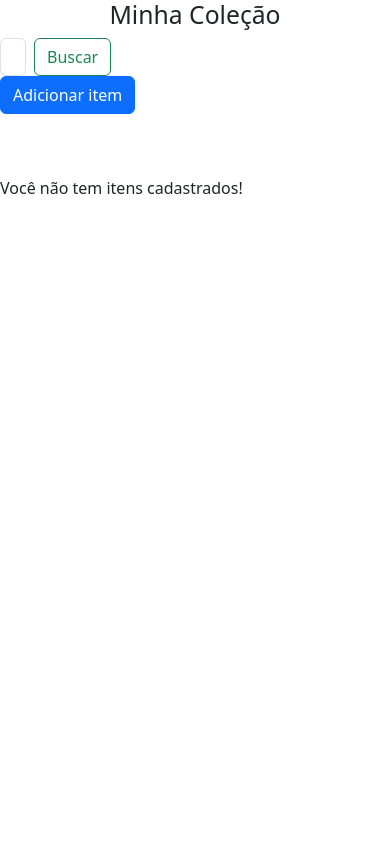
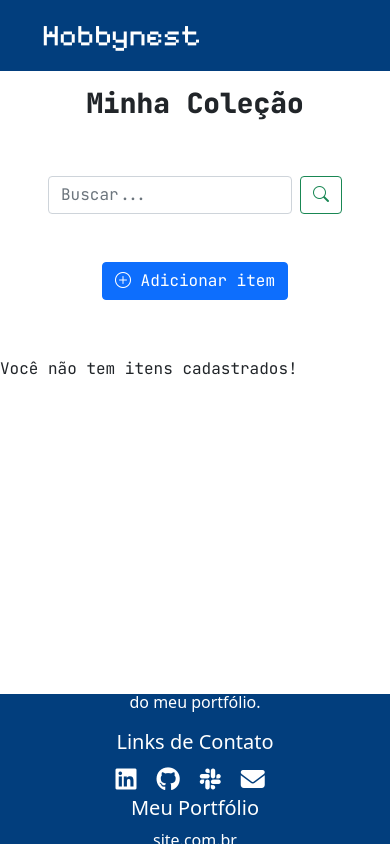
Before and after one commit to ResenDev/HobbyNest, a Django app: page /itens/meus_itens/ in a window 390 px wide. Run offline with Django 5.2, Linux system fonts and the light colour scheme; the visitor is signed in with stand-in values (Sample User, id 1); data that the repository does not hold is empty; some libraries are stand-ins or nearby versions.

Commit message:
✅ Logout Funcionando e :art: Melhoria no design

```diff
--- a/app/item/admin.py
+++ b/app/item/admin.py
@@ -5,5 +5,5 @@ from item.models import Item
 
 @admin.register(Item)
 class UserAdmin(admin.ModelAdmin):
-    list_display = 'id','titulo','categoria','marca','descricao_item','ano_aquisicao','user_FK'
-    ordering='id',
+    list_display = 'id', 'titulo', 'categoria', 'marca', 'descricao_item', 'ano_aquisicao', 'user_FK'
+    ordering = 'id',
--- a/app/item/templates/item/cadastro_item.html
+++ b/app/item/templates/item/cadastro_item.html
@@ -0,0 +1,6 @@
+{% extends "global/base_modal.html" %}
+
+{% block content %}
+<p>Lorem ipsum dolor sit amet consectetur adipisicing elit. Ducimus accusantium officiis nisi fuga facere magnam aspernatur quaerat dicta, modi illum dolorem ipsa officia impedit voluptatem delectus animi! At, tenetur sit.</p>
+{% endblock content %}
+{% block cta %}Cadastrar{% endblock cta %}
--- a/app/item/templates/item/lista_itens.html
+++ b/app/item/templates/item/lista_itens.html
@@ -1,33 +1,38 @@
-{% load crispy_forms_tags %}
-{% include "global/partials/head.html" %}
-<body>
-    <main class="col-md-9 ms-sm-auto col-lg-10 px-md-4">
-
+{% extends "global/base.html" %}
+    {% block content %}
+        <main>
             <!--Barra de pesquisa inicio-->
-        <div class="container-header">
-            <h1 class="h2 text-center">Minha Coleção</h1>
-            <div class="search-container w-25">
-                <form class="d-flex  " role="search">
+            <div class="container-header mt-3">
+                <h1 class="text-center">Minha Coleção</h1>
+                <div class="d-flex justify-content-center align-items-center">
+                    <form class="d-flex m-5 bg-white  " role="search">
                         <input class="form-control me-2" type="search" placeholder="Buscar..." aria-label="Search">
-                    <button class="btn btn-outline-success" type="submit">Buscar</button>
+                        <button class="btn btn-outline-success" type="submit"><i class="bi bi-search"></i></button>
                     </form>
                 </div>
                 <!--Barra de pesquisa final-->
 
                 <!--Add item inicio-->
-            <a href="{% url 'item:cadastrar_item' %}">
-                <button class="btn btn-primary"><i class="bi bi-plus-circle"></i> Adicionar item</button>
+                <div class="container-add d-flex justify-content-center align-items-center">
+                    <a
+                    href=""
+                    class="btn btn-primary"
+                    data-bs-toggle="modal"
+                    data-bs-target="#addItem"
+                    >
+                        <i class="bi bi-plus-circle"></i> Adicionar item
                     </a>
+                </div>
             </div>
             <!--Add item final-->
             <canvas class="my-4 w-100" id="myChart" width="900" height="20"></canvas>
             <!--Tabela inicio-->
             {% if itens %}
             <div class="table-responsive">
-            <table class="table table-striped">
+                <table class="table table-striped w-100 ">
                     <thead>
                         <tr>
-                        <th scope="col">ID</th>
+
                             <th scope="col">Título</th>
                             <th scope="col">Categoria</th>
                             <th scope="col">Marca</th>
@@ -39,18 +44,18 @@
                     <tbody class="table-group-divider">
                         {% for item in itens %}
                         <tr>
-                        <th scope="row">{{item.pk}}</th>
+
                             <td>{{  item.titulo  }}</td>
                             <td>{{ item.categoria  }}</td>
                             <td>{{ item.marca  }}</td>
                             <td>{{ item.descricao_item  }}</td>
                             <td>{{ item.ano_aquisicao }}</td>
                             <td>
-                            <a class="btn btn-warning" href="{% url 'item:atualizar_item' pk=item.pk %}">
-                                <i class="bi bi-pencil-fill" ></i> Editar</button>
+                                <a class="btn btn-warning" id="editar-btn" href="{% url 'item:atualizar_item' pk=item.pk %}">
+                                    <i class="bi bi-pencil-fill" id="editar-icon" ></i></button>
                                 </a>
-                            <a class="btn btn-danger" href="">
-                                <i class="bi bi-trash-fill"></i> Deletar</button>
+                                <a class="btn btn-danger" id="deletar-btn" href="">
+                                    <i class="bi bi-trash-fill"id="deletar-icon"></i></button>
                                 </a>
                             </td>
                         </tr>
@@ -60,11 +65,67 @@
             </div>
             {% else %}
             <p>Você não tem itens cadastrados!</p>
+        </main>
         {% endif %}
+        {% include "./cadastro_item.html" %}
+        {% endblock content %}
+        <!--Tabela final-->
+        {% block style %}
+            <style>
 
-    <!--Tabela final-->
+                *, *::before, *::after {
+                  box-sizing: border-box;
+                }
 
-</main>
+                * {
+                  margin: 0;
+                }
 
-</body>
-</html>
+                body {
+                  line-height: 1.5;
+                  -webkit-font-smoothing: antialiased;
+                }
+
+                img, picture, video, canvas, svg {
+                  display: block;
+                  max-width: 100%;
+                }
+
+                input, button, textarea, select {
+                  font: inherit;
+                }
+
+                p, h1, h2, h3, h4, h5, h6 {
+                  overflow-wrap: break-word;
+                }
+
+                p {
+                  text-wrap: pretty;
+                }
+                h1, h2, h3, h4, h5, h6 {
+                  text-wrap: balance;
+                }
+
+                #root, #__next {
+                  isolation: isolate;
+                }
+                main{
+                    font-family: "JetBrains Mono", serif;
+
+                }
+                thead{
+                    background:#023E7D;
+                    color:#fff;
+                }
+                #editar-btn{
+                    color:#fff;
+                }
+                .table-responsive{
+                    width: 95vw;
+                    margin: 0 30px;
+                }
+                h1{
+                    font-weight:800;
+                }
+            </style>
+        {% endblock style %}
--- a/app/item/views.py
+++ b/app/item/views.py
@@ -1,32 +1,40 @@
 from django.shortcuts import render
 from django.contrib.auth.mixins import LoginRequiredMixin
 from django.views.generic.list import ListView
-from django.views.generic.edit import UpdateView,CreateView,DeleteView
+from django.views.generic.edit import UpdateView, CreateView, DeleteView
 from .models import Item
 from django.urls import reverse_lazy
 
 # Create your views here.
 
 
-class ItemListView(LoginRequiredMixin,ListView):
-    template_name = 'item/lista_itens.html'#onde será renderizada a lista
+class ItemListView(LoginRequiredMixin, ListView):
+    template_name = 'item/lista_itens.html'  # onde será renderizada a lista
     model = Item
-    context_object_name = 'itens'#nome da lista de objetos
+    paginate_by = 10
+    context_object_name = 'itens'  # nome da lista de objetos
+
     def get_queryset(self):
         # filtra os itens do usuário logado
         return Item.objects.filter(user_FK_id=self.request.user)
 
-class ItemUpdateView(LoginRequiredMixin,UpdateView):
+
+class ItemUpdateView(LoginRequiredMixin, UpdateView):
     template_name = 'item/edita_item.html'
     model = Item
-    fields = ['id','titulo','categoria','marca','descricao_item','ano_aquisicao']
+    fields = ['id', 'titulo', 'categoria',
+              'marca', 'descricao_item', 'ano_aquisicao']
 
-class ItemCreateView(LoginRequiredMixin,CreateView):
+
+class ItemCreateView(LoginRequiredMixin, CreateView):
     template_name = 'item/cadastro_item.html'
     model = Item
-    fields = ['id','titulo','categoria','marca','descricao_item','ano_aquisicao']
+    fields = ['id', 'titulo', 'categoria',
+              'marca', 'descricao_item', 'ano_aquisicao']
+    success_url = reverse_lazy('item:meus_itens')
 
-class ItemDeleteView(LoginRequiredMixin,DeleteView):
+
+class ItemDeleteView(LoginRequiredMixin, DeleteView):
     template_name = 'item/deletar_item.html'
     model = Item
     context_object_name = 'item'
--- a/app/user/templates/user/auth/login.html
+++ b/app/user/templates/user/auth/login.html
@@ -6,7 +6,7 @@
     <div class="formulario">
       <form action="{% url 'user:login' %}" method="post">{% csrf_token %}
         <div class="form-floating mb-3">
-          <input type="name" class="form-control" id="floatingInput" placeholder="Username" name="username">
+          <input type="name" class="form-control" id="floatingInput" placeholder="Usuário" name="username">
           <label for="floatingInput">Usuário</label>
         </div>
         <div class="form-floating mb-5">
--- a/app/user/urls.py
+++ b/app/user/urls.py
@@ -5,7 +5,8 @@ app_name = 'user'
 
 urlpatterns = [
     path('', views.logar, name='login'),
-    path('cadastro', views.cadastrar, name='cadastro'),
+    path('logout/', views.deslogar, name='logout'),
+    path('cadastro/', views.cadastrar, name='cadastro'),
 
 
 
--- a/app/user/views.py
+++ b/app/user/views.py
@@ -48,4 +48,5 @@ def logar(request):
 
 def deslogar(request):
     logout(request)
+    return redirect('user:login')
 # @login_required(login_url='user/auth/login.html')
--- a/base_templates/global/base.html
+++ b/base_templates/global/base.html
@@ -1,8 +1,13 @@
-{% include "partials/head.html" %}
+{% include "global/partials/head.html" %}
 <body>
-    {% include "partials/navbar.html" %}
+    {% include "global/partials/navbar.html" %}
 
         {% block content %} {% endblock content %}
 
+        {% include "global/partials/footer.html" %}
 </body>
+{% block style %} {% endblock style %}
+
+<script src="https://cdn.jsdelivr.net/npm/bootstrap@5.0.2/dist/js/bootstrap.bundle.min.js" integrity="sha384-MrcW6ZMFYlzcLA8Nl+NtUVF0sA7MsXsP1UyJoMp4YLEuNSfAP+JcXn/tWtIaxVXM" crossorigin="anonymous"></script>
+<script src="https://unpkg.com/htmx.org@2.0.4"></script>
 </html>
--- /dev/null
+++ b/base_templates/global/base_modal.html
@@ -0,0 +1,17 @@
+<div class="modal fade" id="addItem" data-bs-backdrop="static" data-bs-keyboard="false" tabindex="-1" aria-labelledby="staticBackdropLabel" aria-hidden="true">
+    <div class="modal-dialog">
+      <div class="modal-content" id="addContent">
+        <div class="modal-header">
+          <h5 class="modal-title" id="staticBackdropLabel">Cadastro de Item</h5>
+          <button type="button" class="btn-close" data-bs-dismiss="modal" aria-label="Close"></button>
+        </div>
+        <div class="modal-body">
+          {% block content %} {% endblock content %}
+        </div>
+        <div class="modal-footer">
+          <button type="button" class="btn btn-secondary" data-bs-dismiss="modal">Cancelar</button>
+          <button type="button" class="btn btn-primary">{% block cta %}{% endblock cta %}</button>
+        </div>
+      </div>
+    </div>
+  </div>
--- a/base_templates/global/partials/footer.html
+++ b/base_templates/global/partials/footer.html
@@ -1,31 +1,33 @@
-<footer class="footer bg-black mt-auto py-3">
+<footer class="footer mt-auto py-3">
     <link rel="stylesheet" href="https://cdnjs.cloudflare.com/ajax/libs/font-awesome/6.6.0/css/all.min.css">
-    <div class="container ">
+    <div class="container">
         <div class="row">
             <div class="col-md-4 text-center">
                 <h5>Sobre</h5>
-                <p>Esse sistema foi feito com o intuito de ser parte do meu portfólio para demonstrar minhas habilidades e conhecimentos técnicos. </p>
+                <p>Esse sistema foi feito com o intuito de ser parte do meu portfólio.</p>
             </div>
             <div class="col-md-4 text-center" id="links-space">
                 <h5>Links de Contato</h5>
                 <ul class="list-group list-group-horizontal">
                     <li><a href="https://www.linkedin.com/in/rafael--resende/"><i class="fa-brands fa-linkedin fa-xl" style="color: #ffffff;"></i></a></li>
                     <li><a href="https://github.com/ResenDev"><i class="fa-brands fa-github fa-xl" style="color: #ffffff;"></i></a></li>
-                    <li><a href="#"><i class="fa-brands fa-square-upwork fa-xl" style="color: #ffffff;"></i></a></li>
+                    <li><a href="#"><i class="fa-brands fa-slack fa-xl" style="color: #ffffff;"></i></a></li>
+                    <li><a href="#"><i class="fa-solid fa-envelope fa-xl"style="color: #ffffff;"></i></a></li>
                 </ul>
             </div>
             <div class="col-md-4 text-center">
-                <h5>Contato</h5>
-                <p>Email: ressendev@gmail.com</p>
+                <h5>Meu Portfólio</h5>
+                <p>site.com.br</p>
 
             </div>
         </div>
         <div class="text-center mt-3">
-            <p>© 2024 Ressendev. Todos os direitos reservados.</p>
+            <p>© 2025 Ressendev. Todos os direitos reservados.</p>
         </div>
     </div>
     <style>
         .footer{
+            background:#023E7D;
             display: flex;
             justify-content: center;
             align-items: center;
@@ -33,6 +35,7 @@
             left: 0;
             bottom: 0;
             width: 100%;
+            height:150px;
         }
         .footer p,h5,li{
             color: #fff;
@@ -42,11 +45,14 @@
 
         }
         .footer li{
-            padding: 10px;
+            padding: 5px;
         }
         *{
             list-style: none;
         }
+        .container{
+            margin-top:20px;
+        }
 
     </style>
 </footer>
--- a/base_templates/global/partials/head.html
+++ b/base_templates/global/partials/head.html
@@ -4,10 +4,10 @@
 <head>
     <meta charset="UTF-8">
     <meta name="viewport" content="width=device-width, initial-scale=1.0">
-    <link rel="stylesheet" href="https://cdnjs.cloudflare.com/ajax/libs/font-awesome/6.6.0/css/all.min.css">
-    <link href="https://cdn.jsdelivr.net/npm/bootstrap@5.3.3/dist/css/bootstrap.min.css" rel="stylesheet" integrity="sha384-QWTKZyjpPEjISv5WaRU9OFeRpok6YctnYmDr5pNlyT2bRjXh0JMhjY6hW+ALEwIH" crossorigin="anonymous">
+    <link href="https://cdn.jsdelivr.net/npm/bootstrap@5.0.2/dist/css/bootstrap.min.css" rel="stylesheet" integrity="sha384-EVSTQN3/azprG1Anm3QDgpJLIm9Nao0Yz1ztcQTwFspd3yD65VohhpuuCOmLASjC" crossorigin="anonymous">
     <link rel="preconnect" href="https://fonts.googleapis.com">
     <link rel="preconnect" href="https://fonts.gstatic.com" crossorigin>
     <link href="https://fonts.googleapis.com/css2?family=JetBrains+Mono:ital,wght@0,100..800;1,100..800&display=swap" rel="stylesheet">
+    <link rel="stylesheet" href="https://cdn.jsdelivr.net/npm/bootstrap-icons@1.11.3/font/bootstrap-icons.min.css">
     <title>HobbyNest</title>
 </head>
--- a/base_templates/global/partials/navbar.html
+++ b/base_templates/global/partials/navbar.html
@@ -1,24 +1,58 @@
 {% load static %}
 <header>
-    <link rel="stylesheet" href="{% static "global/css/navbar.css" %}">
-    <nav class="navbar navbar-expand-lg fixed-top bg-dark border-bottom border-body"data-bs-theme="dark">
-     <a href="#" class="navbar-brand">
-        HobbyNest
-     </a>
-     <form class="d-flex mx-auto"style="width: 50%;" role="search">
-         <input class="form-control me-2" type="search" placeholder="Qual item você está procurando?" aria-label="Search">
-         <button class="btn btn-outline-warning" type="submit"><a href="#">
-             <i class="fa-solid fa-magnifying-glass" style="color: #ffffff;"></i>
-         </a></button>
-       </form>
-       <ul class="navbar-nav me-auto mb-2 mb-lg-0">
-         <li class="nav-item">
-             <a class="nav-link" data-bs-toggle="tooltip" title="Entrar/Cadastrar" href="#">
-                 <i class="fa-solid fa-user fa-lg" style="color: #ffffff;"></i>
-                 </a>
-           </li>
-     </ul>
+    <nav class="navbar navbar-expand-lg " >
+        <div class="container-fluid">
+            <a class="navbar-brand" href="#">
+              Hobbynest
+            </a>
+        </div>
+        <div class="collapse navbar-collapse" id="navbarNavDarkDropdown">
+            <ul class="navbar-nav">
+              <li class="nav-item dropdown">
+                <a class="nav-link dropdown-toggle d-flex align-items-center" href="#" id="navbarDarkDropdownMenuLink" role="button" data-bs-toggle="dropdown" aria-expanded="false">
+                    <i class="bi bi-person-circle" style="font-size: 1.5rem;"></i>
+                    {{request.user}}
+                </a>
+                <ul class="dropdown-menu dropdown-menu" aria-labelledby="navbarDarkDropdownMenuLink">
+                  <li><a class="dropdown-item" href="{% url 'user:logout' %}"><i class="bi bi-door-closed-fill"></i> Sair</a></li>
+                </ul>
+              </li>
+            </ul>
+          </div>
+
     </nav>
-    <script src="https://cdn.jsdelivr.net/npm/bootstrap@5.3.3/dist/js/bootstrap.min.js" integrity="sha384-0pUGZvbkm6XF6gxjEnlmuGrJXVbNuzT9qBBavbLwCsOGabYfZo0T0to5eqruptLy" crossorigin="anonymous"></script>    <!-- Bootstrap JS -->
-    <script src="https://cdn.jsdelivr.net/npm/bootstrap@5.3.3/dist/js/bootstrap.bundle.min.js" integrity="sha384-YvpcrYf0tY3lHB60NNkmXc5s9fDVZLESaAA55NDzOxhy9GkcIdslK1eN7N6jIeHz" crossorigin="anonymous"></script>
+
 </header>
+<style>
+    @import url('https://fonts.googleapis.com/css2?family=Pixelify+Sans&display=swap');
+    .container-fluid a{
+        font-family: "Pixelify Sans", serif;
+        font-optical-sizing: auto;
+        font-weight: 400;
+        font-style: normal;
+        font-size:30px;
+        color:#fff
+    }
+    .navbar{
+        background:#023E7D;
+    }
+    .collapse{
+        margin:0 30px;
+
+    }
+    .nav-link{
+        color: #fff;
+    }
+    .collapse h5{
+        color:#fff
+    }
+    .collapse a{
+        padding-right:10px;
+    }
+    li i{
+        margin-right:10px;
+    }
+    .navbar-brand{
+        margin: 0 30px;
+    }
+</style>
--- a/project/settings.py
+++ b/project/settings.py
@@ -127,5 +127,5 @@ CRISPY_ALLOWED_TEMPLATE_PACKS = "bootstrap5"
 
 CRISPY_TEMPLATE_PACK = "bootstrap5"
 LOGIN_REDIRECT_URL = 'itens:meus_itens'
-LOGOUT_REDIRECT_URL = 'login'
+LOGOUT_REDIRECT_URL = 'user:login'
 LOGIN_URL = 'user:login'
```
Also changed, not shown: base_templates/global/base_list.html (deleted, +0 -70 lines), base_static/global/css/style.css (deleted), base_static/global/media/logo.jpeg (added). Lines whose indentation alone changed are shown as unchanged.
